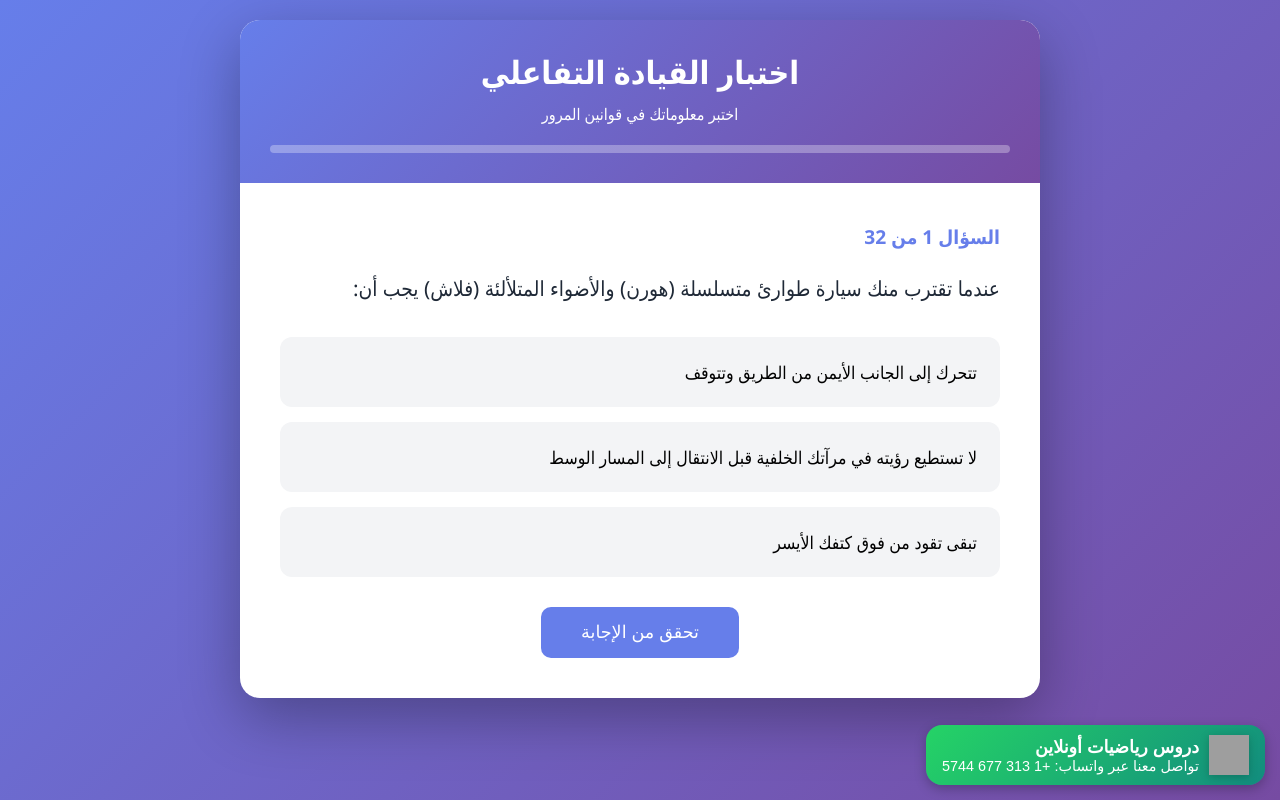
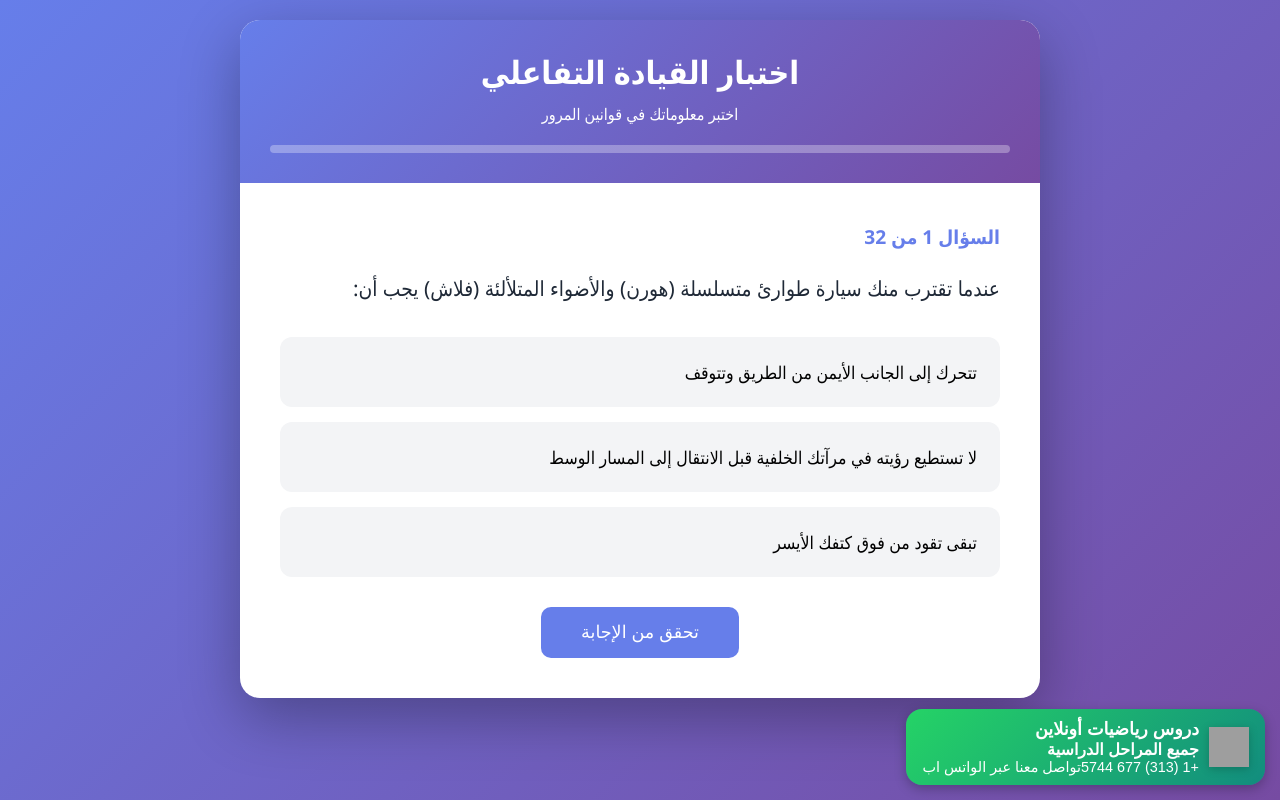
Before and after one commit to omaranBazna/driving_arabic, a plain HTML site: page index.html in a window 1280 px wide. Drawn offline with Linux system fonts and the light colour scheme; grey boxes are pictures that could not be loaded.

Commit message:
فثسف

```diff
--- a/index.html
+++ b/index.html
@@ -343,7 +343,8 @@
             <img src="https://cdn-icons-png.flaticon.com/512/733/733585.png" alt="WhatsApp" class="whatsapp-icon">
             <div class="contact-text">
                 <h3>دروس رياضيات أونلاين</h3>
-                <p>تواصل معنا عبر واتساب: +1 313 677 5744</p>
+                <h4>جميع المراحل الدراسية</h4>
+                <p><span>+1 (313) 677 5744</span><span>تواصل معنا عبر الواتس اب</span></p>
             </div>
         </a>
     </div>
```
